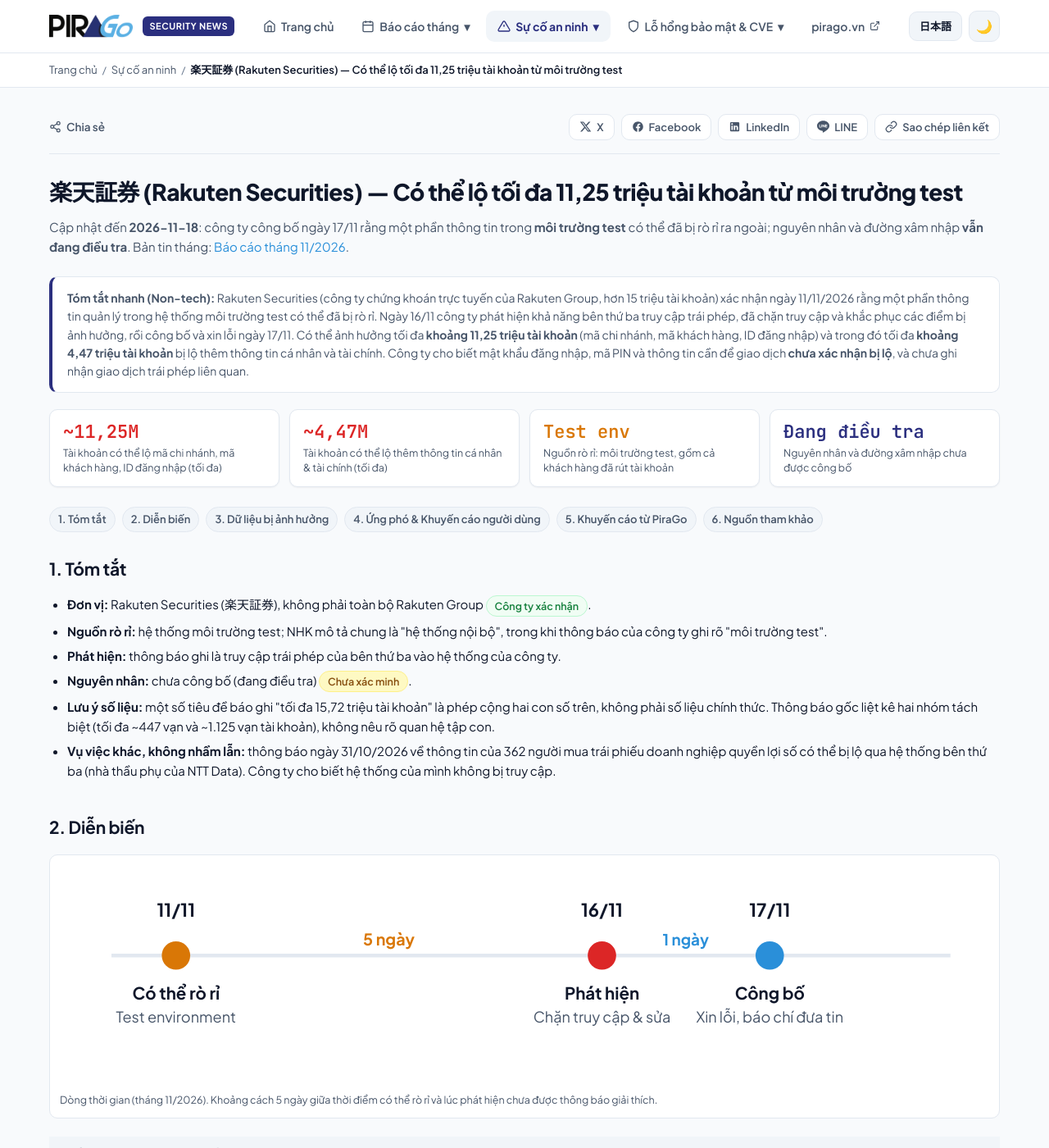
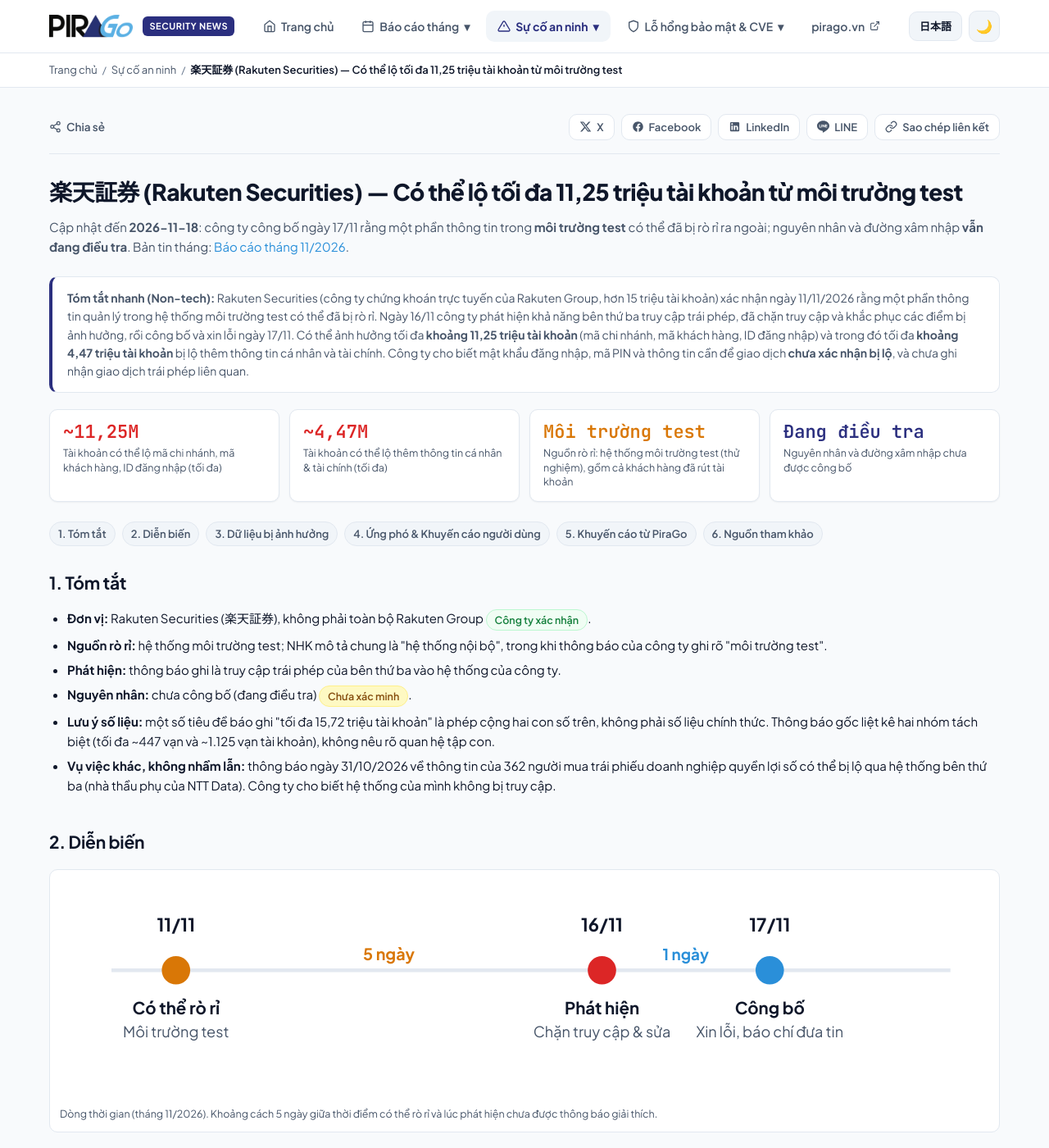
Before and after one commit to pirago-vietnam/security-news, a Jekyll site: the page built from featured/rakuten-sec/rakuten_securities_security_incident_report.html, in a window 1280 px wide and 1400 px high. Shown: the whole window at 82% size. Built offline with Jekyll 4.4.1, drawn with Linux system fonts in a browser that asks for light colours.

Commit message:
replace 'Test env' with full wording in Rakuten Securities report
Co-Authored-By: Claude Sonnet 5.5 <noreply@anthropic.com>

```diff
--- a/featured/rakuten-sec/rakuten_securities_security_incident_report.html
+++ b/featured/rakuten-sec/rakuten_securities_security_incident_report.html
@@ -43,7 +43,7 @@ category: "Sự cố an ninh"
 <div class="kpi-grid">
   <div class="kpi-card"><div class="kpi-num crit">~11,25M</div><div class="kpi-label">Tài khoản có thể lộ mã chi nhánh, mã khách hàng, ID đăng nhập (tối đa)</div></div>
   <div class="kpi-card"><div class="kpi-num crit">~4,47M</div><div class="kpi-label">Tài khoản có thể lộ thêm thông tin cá nhân &amp; tài chính (tối đa)</div></div>
-  <div class="kpi-card"><div class="kpi-num high">Test env</div><div class="kpi-label">Nguồn rò rỉ: môi trường test, gồm cả khách hàng đã rút tài khoản</div></div>
+  <div class="kpi-card"><div class="kpi-num high">Môi trường test</div><div class="kpi-label">Nguồn rò rỉ: hệ thống môi trường test (thử nghiệm), gồm cả khách hàng đã rút tài khoản</div></div>
   <div class="kpi-card"><div class="kpi-num">Đang điều tra</div><div class="kpi-label">Nguyên nhân và đường xâm nhập chưa được công bố</div></div>
 </div>
 
@@ -79,7 +79,7 @@ category: "Sự cố an ninh"
 <text x="90" y="40" text-anchor="middle" font-size="14" font-weight="700" fill="currentColor">11/11</text>
 <text x="420" y="40" text-anchor="middle" font-size="14" font-weight="700" fill="currentColor">16/11</text>
 <text x="550" y="40" text-anchor="middle" font-size="14" font-weight="700" fill="currentColor">17/11</text>
-<text x="90" y="104" text-anchor="middle" font-size="13" font-weight="700" fill="currentColor">Có thể rò rỉ</text><text x="90" y="122" text-anchor="middle" font-size="11.5" class="mut">Test environment</text>
+<text x="90" y="104" text-anchor="middle" font-size="13" font-weight="700" fill="currentColor">Có thể rò rỉ</text><text x="90" y="122" text-anchor="middle" font-size="11.5" class="mut">Môi trường test</text>
 <text x="420" y="104" text-anchor="middle" font-size="13" font-weight="700" fill="currentColor">Phát hiện</text><text x="420" y="122" text-anchor="middle" font-size="11.5" class="mut">Chặn truy cập & sửa</text>
 <text x="550" y="104" text-anchor="middle" font-size="13" font-weight="700" fill="currentColor">Công bố</text><text x="550" y="122" text-anchor="middle" font-size="11.5" class="mut">Xin lỗi, báo chí đưa tin</text>
 <text x="255" y="62" text-anchor="middle" font-size="12.5" font-weight="700" fill="var(--high)">5 ngày</text>
```
